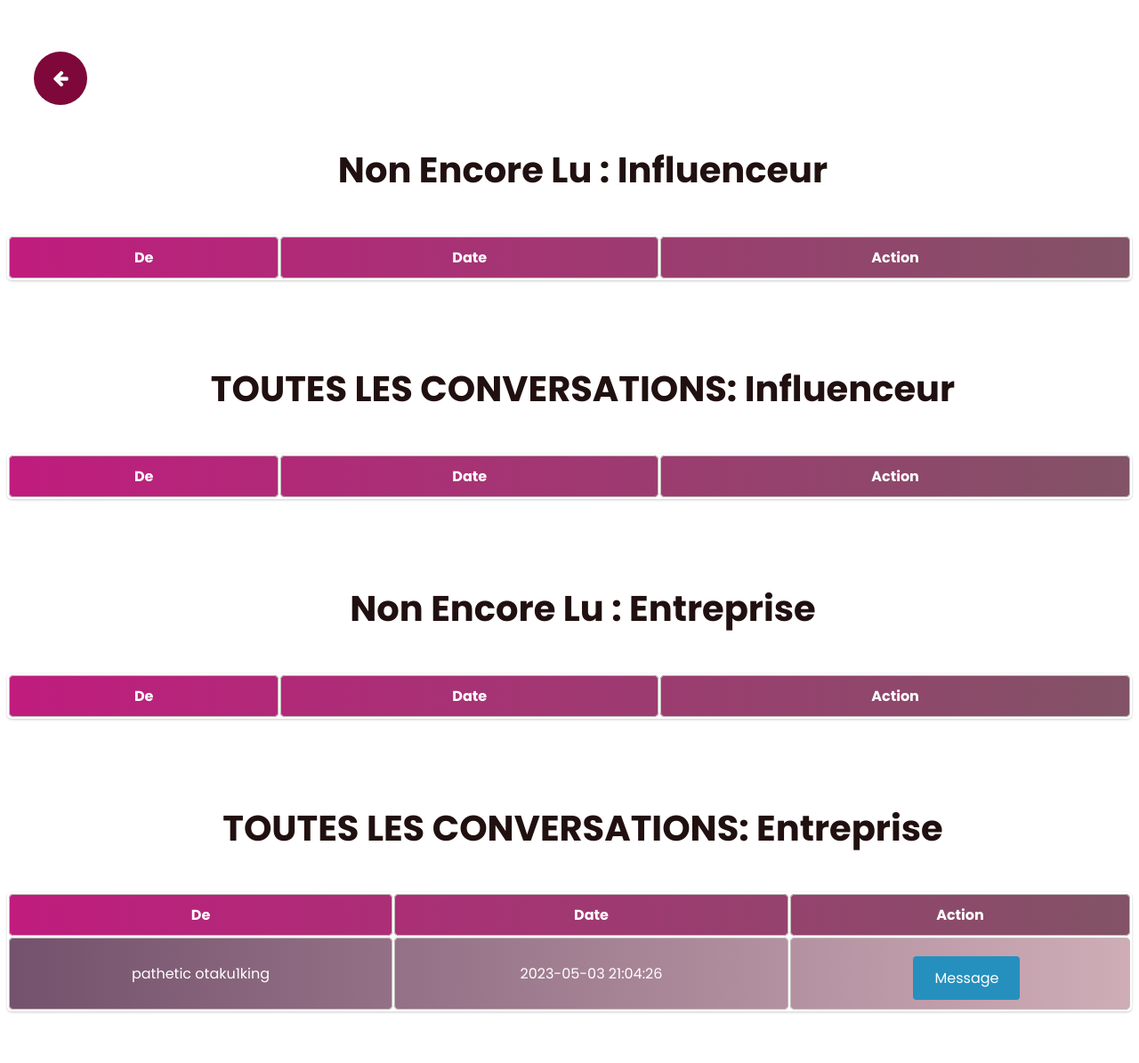
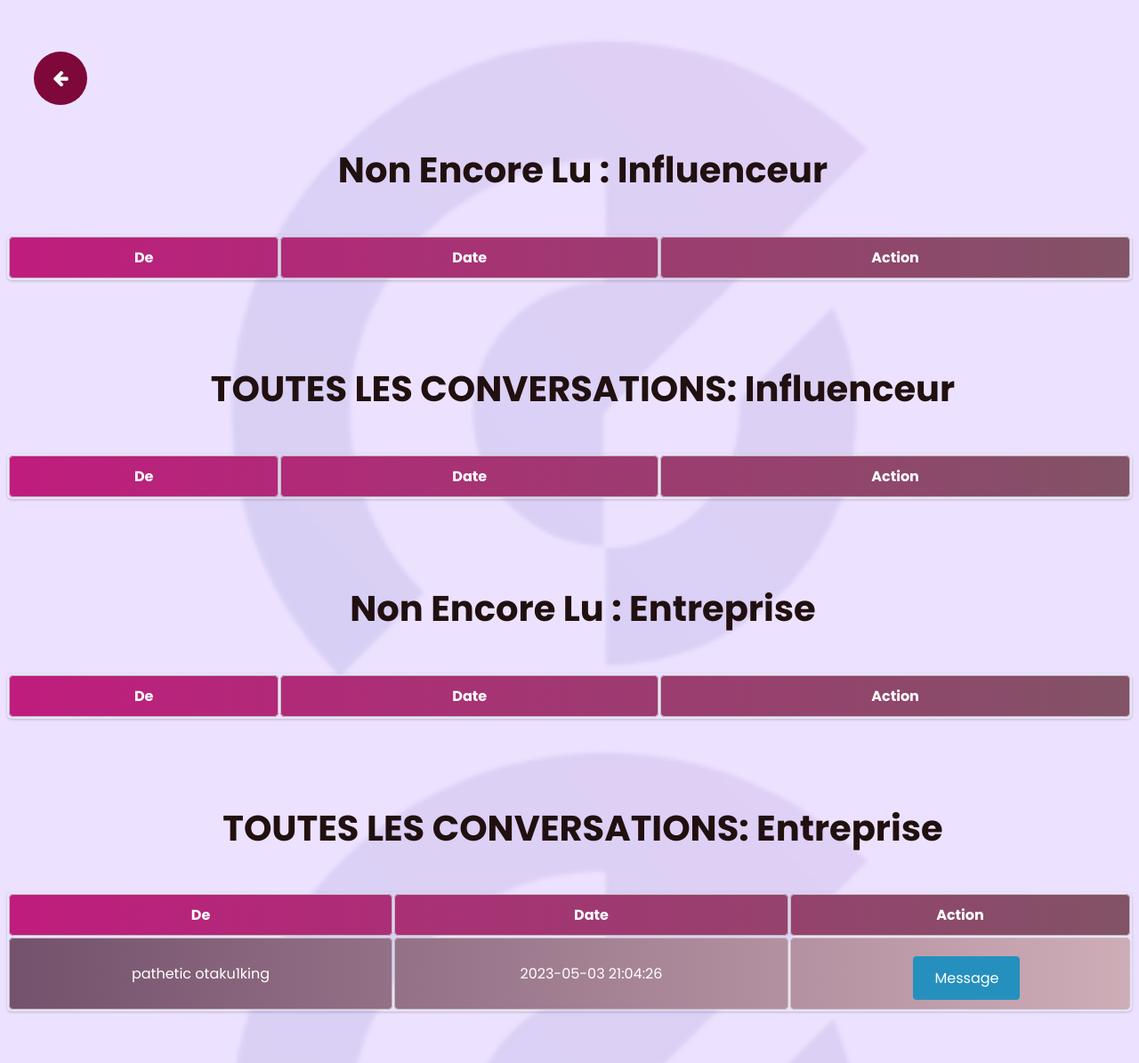
Before and after one commit to gir-yay/web-project, a PHP site: page /mess.php in a window 1280 px wide. Shown: the whole page at 89% size. Run offline with PHP 8.4, Linux system fonts and the light colour scheme; the visitor is signed in with stand-in values (Sample User, id 1); data comes from the database, SQL or seed files in the repository; lists and menus that the app fills with data are empty.

Commit message:
Update mess.css

```diff
--- a/css/mess.css
+++ b/css/mess.css
@@ -3,6 +3,12 @@
 * {
   font-family: "poppins", sans-serif;
   text-decoration: none;
+}
+/*ajouter une background image (filgrane du logo du site web)*/
+body {
+  background-image: url("../images/bg.png");
+  background-size: cover;
+  background-attachment: fixed;
 }
 h1 {
     transition: left .5s;
```
